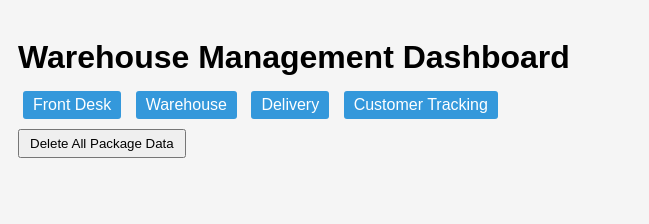
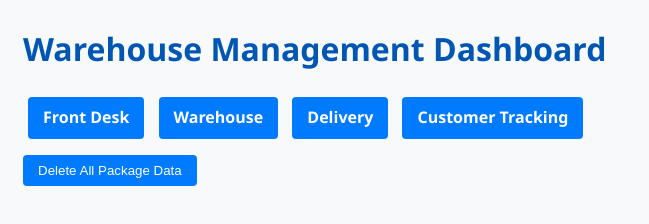
Before and after one commit to EddieTheDog/home-warehouse-system, a website: page frontend/index.html in a window 1280 px wide. Shown: the whole page, without its empty margins (0-649 px from the left). Drawn offline with Linux system fonts and the light colour scheme.

Commit message:
Update style.css

```diff
--- a/frontend/styles/style.css
+++ b/frontend/styles/style.css
@@ -1,42 +1,89 @@
 /* Location: frontend/styles/style.css */
-body {
-    font-family: Arial, sans-serif;
-    padding: 10px;
-    background: #f5f5f5;
+
+/* 1. Define custom properties (CSS Variables) for easy color changes */
+:root {
+    --primary-color: #007bff;      /* A vibrant blue for main actions */
+    --primary-dark: #0056b3;       /* Darker shade for hover states */
+    --background-light: #f8f9fa;   /* Very light background */
+    --text-color: #343a40;         /* Dark, readable text */
+    --border-color: #ced4da;       /* Light gray border */
+    --card-background: #ffffff;    /* White for content boxes */
+    --spacing-small: 8px;
+    --spacing-medium: 15px;
 }
 
-h1, h2, h3 {
-    margin-bottom: 10px;
+/* 2. Global Reset and Base Styles */
+body {
+    font-family: 'Segoe UI', Tahoma, Geneva, Verdana, sans-serif; /* Modern font stack */
+    padding: var(--spacing-medium);
+    background: var(--background-light);
+    color: var(--text-color);
+    line-height: 1.6; /* Improved readability */
 }
 
+/* 3. Typography Enhancements */
+h1, h2, h3 {
+    margin-top: 0;
+    margin-bottom: var(--spacing-medium);
+    color: var(--primary-dark);
+}
+
+/* 4. Anchor (Link) Styling - Now acts as a button/pill */
 a {
     display: inline-block;
-    margin: 5px;
-    padding: 5px 10px;
-    background-color: #3498db;
-    color: white;
+    margin: var(--spacing-small) 5px;
+    padding: var(--spacing-small) var(--spacing-medium);
+    background-color: var(--primary-color);
+    color: var(--card-background); /* Use white for text on primary color */
     text-decoration: none;
-    border-radius: 3px;
+    border-radius: 4px; /* Slightly smoother corners */
+    font-weight: 600; /* Bolder text for visibility */
+    transition: background-color 0.2s ease-in-out, transform 0.1s ease-in-out; /* Smooth transition */
 }
 
 a:hover {
-    background-color: #2980b9;
+    background-color: var(--primary-dark);
+    transform: translateY(-1px); /* Slight lift on hover */
 }
 
+/* 5. Button Styling - Consistent look and feel */
 button {
-    padding: 5px 10px;
-    margin-top: 5px;
+    padding: var(--spacing-small) var(--spacing-medium);
+    margin-top: var(--spacing-small);
+    background-color: var(--primary-color);
+    color: var(--card-background);
+    border: none;
+    border-radius: 4px;
+    cursor: pointer;
+    transition: background-color 0.2s ease-in-out;
 }
 
-input[type=text] {
-    padding: 5px;
-    margin: 3px 0;
-    width: 200px;
+button:hover {
+    background-color: var(--primary-dark);
 }
 
+/* 6. Input Field Styling - Clearer focus and presentation */
+input[type=text] {
+    padding: var(--spacing-small);
+    margin: var(--spacing-small) 0;
+    width: 250px; /* Increased width for better usability */
+    border: 1px solid var(--border-color);
+    border-radius: 4px;
+    box-sizing: border-box; /* Include padding and border in the element's total width and height */
+    transition: border-color 0.3s;
+}
+
+input[type=text]:focus {
+    border-color: var(--primary-color); /* Highlight border on focus */
+    outline: none; /* Remove default browser outline */
+}
+
+/* 7. Shelf Container Styling - Using a "card" style */
 #shelves div {
-    border: 1px solid #ccc;
-    padding: 5px;
-    margin-bottom: 5px;
-    background: #fff;
+    border: 1px solid var(--border-color);
+    padding: var(--spacing-medium);
+    margin-bottom: var(--spacing-medium);
+    background: var(--card-background);
+    border-radius: 6px; /* A nice corner radius for the cards */
+    box-shadow: 0 2px 4px rgba(0, 0, 0, 0.05); /* Subtle shadow for depth */
 }
```
